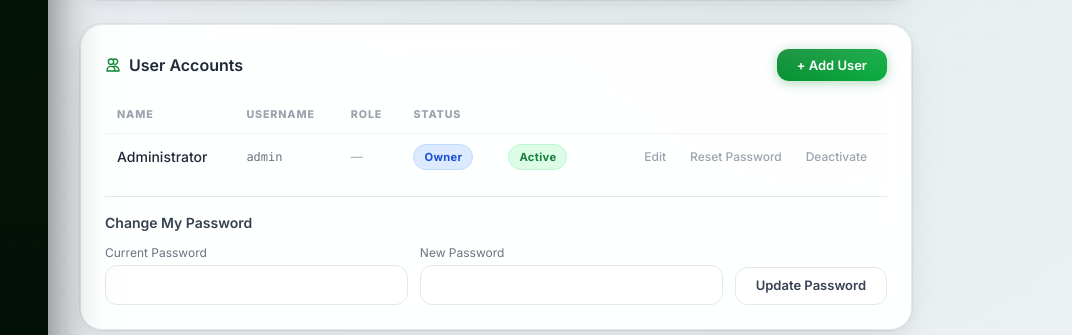
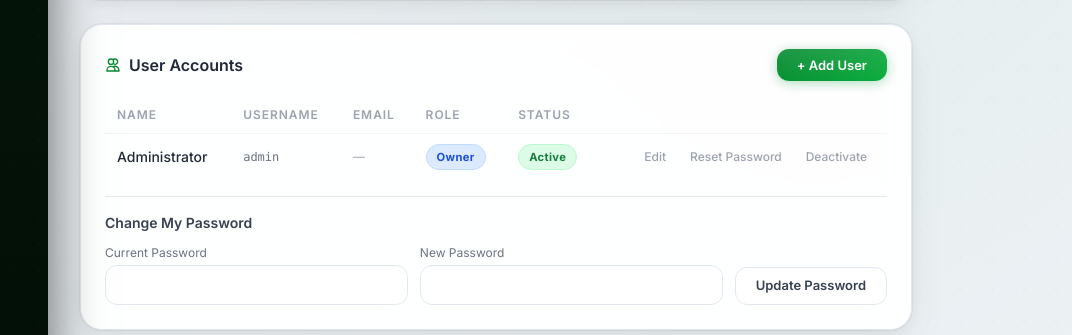
Before and after one commit to tesfaedu21-web/equb, a FastAPI app: page /settings in a window 1280 px wide. Shown: the part 783-1118 px from the top of the page, without its empty margins (208-1280 px from the left). Run offline with FastAPI, Linux system fonts and the light colour scheme; the visitor is signed in with stand-in values (Sample User, id 1); data comes from the database, SQL or seed files in the repository; some libraries are stand-ins or nearby versions.

Commit message:
Fix alignment across system: settings user table + draws button padding
- settings.html: add missing Email column header (thead had 5 cols, tbody 6)
  standardize th padding py-2 → py-2.5, add text-xs font-semibold text-gray-400
  uppercase styling to all header cells
- draws.html: standardize Mark Collected button px-2 → px-3 to match all
  other action buttons (py-1 px-3 is the system-wide standard)

Co-Authored-By: Claude Sonnet 4.6 <noreply@anthropic.com>

```diff
--- a/templates/draws.html
+++ b/templates/draws.html
@@ -916,7 +916,7 @@
                     x-text="existingDisbursement.status ? existingDisbursement.status.charAt(0).toUpperCase() + existingDisbursement.status.slice(1) : ''"></span>
               <button x-show="existingDisbursement.status === 'issued'"
                       @click="markCollected()"
-                      class="text-xs btn-primary py-1 px-2">Mark Collected</button>
+                      class="text-xs btn-primary py-1 px-3">Mark Collected</button>
             </div>
           </div>
         </div>
--- a/templates/settings.html
+++ b/templates/settings.html
@@ -128,11 +128,12 @@
       <table class="w-full text-sm">
         <thead>
           <tr class="border-b border-gray-100">
-            <th class="text-left px-3 py-2">Name</th>
-            <th class="text-left px-3 py-2">Username</th>
-            <th class="text-left px-3 py-2">Role</th>
-            <th class="text-left px-3 py-2">Status</th>
-            <th class="px-3 py-2"></th>
+            <th class="text-left px-3 py-2.5 text-xs font-semibold text-gray-400 uppercase">Name</th>
+            <th class="text-left px-3 py-2.5 text-xs font-semibold text-gray-400 uppercase">Username</th>
+            <th class="text-left px-3 py-2.5 text-xs font-semibold text-gray-400 uppercase">Email</th>
+            <th class="text-left px-3 py-2.5 text-xs font-semibold text-gray-400 uppercase">Role</th>
+            <th class="text-left px-3 py-2.5 text-xs font-semibold text-gray-400 uppercase">Status</th>
+            <th class="px-3 py-2.5"></th>
           </tr>
         </thead>
         <tbody>
```
